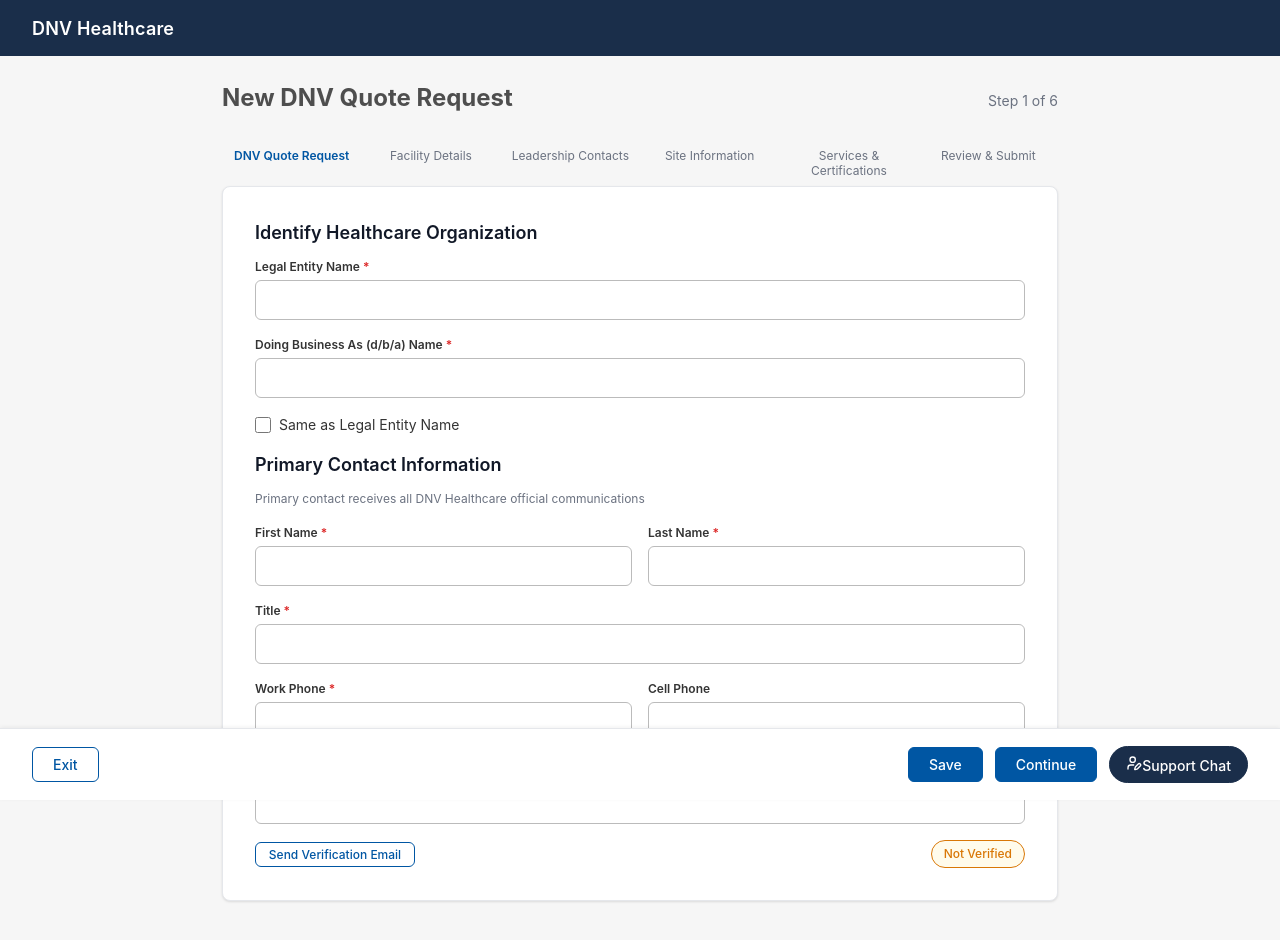
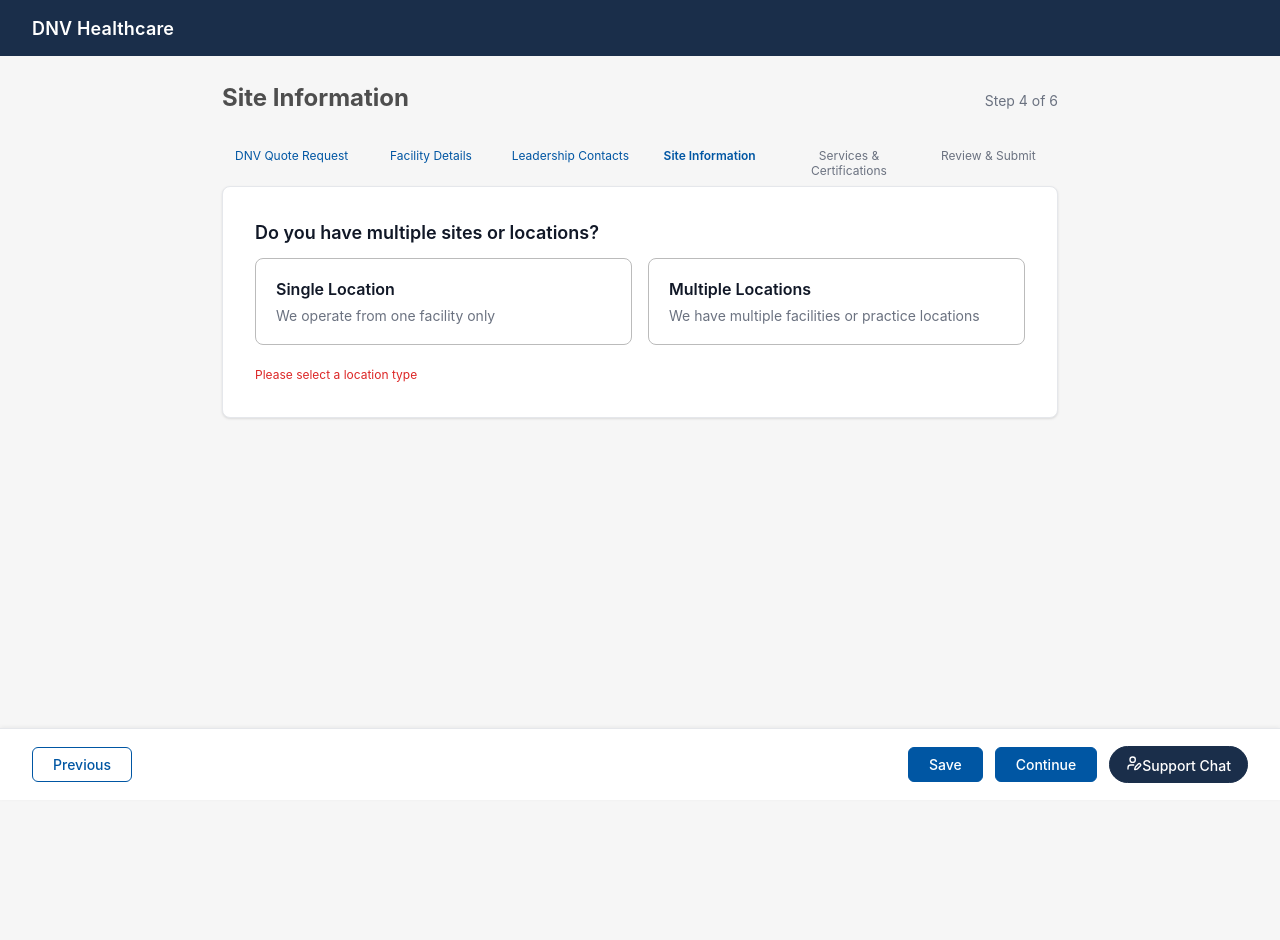
Before and after one commit to AntonioCorralG/med-launch, a React (Vite) app: page / in a window 1280 px wide. Shown: the top 940 px of the page. After the commit the page ends 800 px from the top, so only its background shows below. Built offline with nearby package versions, Linux system fonts and the light colour scheme.

Commit message:
feat: add site information

```diff
--- a/src/context/FormContext.jsx
+++ b/src/context/FormContext.jsx
@@ -1,7 +1,7 @@
 import { createContext, useReducer } from "react";
 import { ACTIONS } from '../constants';
 export const initialState = {
-  currentStep: 0,
+  currentStep: 3,
   dnvQuoteRequest: {
     legalEntityName: "",
     dbaName: "",
--- /dev/null
+++ b/src/steps/SiteInformation/SiteInformation.css
@@ -0,0 +1,221 @@
+/* ── Location selection cards ── */
+.location-cards {
+  display: grid;
+  grid-template-columns: 1fr 1fr;
+  gap: var(--space-4);
+  margin-bottom: var(--space-4);
+}
+
+@media (max-width: 600px) {
+  .location-cards {
+    grid-template-columns: 1fr;
+  }
+}
+
+.location-card {
+  display: flex;
+  flex-direction: column;
+  align-items: flex-start;
+  gap: var(--space-2);
+  padding: var(--space-5);
+  border: var(--border-width) var(--border-style) var(--color-border);
+  border-radius: var(--border-radius-lg);
+  background-color: var(--color-bg-card);
+  cursor: pointer;
+  text-align: left;
+  transition:
+    border-color var(--transition-fast),
+    background-color var(--transition-fast);
+  width: 100%;
+}
+
+.location-card:hover {
+  border-color: var(--color-primary);
+}
+
+/* Selected state — matches the light blue in the Figma */
+.location-card--selected {
+  border-color: var(--color-primary);
+  background-color: var(--color-primary-light);
+}
+
+.location-card__title {
+  font-size: var(--font-size-base);
+  font-weight: var(--font-weight-semibold);
+  color: var(--color-text-primary);
+}
+
+.location-card__subtitle {
+  font-size: var(--font-size-sm);
+  color: var(--color-text-secondary);
+}
+
+/* ── Upload section ── */
+.upload-section {
+  margin-top: var(--space-4);
+}
+
+/* Upload method card — pre-selected, styled with blue border */
+.upload-method-card {
+  display: flex;
+  flex-direction: column;
+  gap: var(--space-1);
+  padding: var(--space-4) var(--space-5);
+  border: 2px solid var(--color-primary);
+  border-radius: var(--border-radius-lg);
+  background-color: var(--color-primary-light);
+  margin-bottom: var(--space-4);
+}
+
+.upload-method-card__title {
+  font-size: var(--font-size-base);
+  font-weight: var(--font-weight-semibold);
+  color: var(--color-text-primary);
+}
+
+.upload-method-card__subtitle {
+  font-size: var(--font-size-sm);
+  color: var(--color-text-secondary);
+}
+
+/* ── Drop zone ── */
+.dropzone {
+  border: 2px dashed var(--color-border);
+  border-radius: var(--border-radius-lg);
+  padding: var(--space-10) var(--space-8);
+  display: flex;
+  flex-direction: column;
+  align-items: center;
+  gap: var(--space-3);
+  background-color: var(--color-bg-page);
+  transition: border-color var(--transition-fast),
+              background-color var(--transition-fast);
+  margin-bottom: var(--space-4);
+}
+
+/* Active state while dragging a file over */
+.dropzone--active {
+  border-color: var(--color-primary);
+  background-color: var(--color-primary-light);
+}
+
+.dropzone__icon {
+  color: var(--color-text-secondary);
+}
+
+.dropzone__title {
+  font-size: var(--font-size-base);
+  font-weight: var(--font-weight-semibold);
+  color: var(--color-text-primary);
+}
+
+.dropzone__subtitle {
+  font-size: var(--font-size-sm);
+  color: var(--color-text-secondary);
+  text-align: center;
+}
+
+/* Hide the real file input — we use the label as the click target */
+.dropzone__input {
+  display: none;
+}
+
+.dropzone__template-link {
+  background: none;
+  border: none;
+  color: var(--color-primary);
+  font-size: var(--font-size-sm);
+  cursor: pointer;
+  text-decoration: underline;
+  padding: 0;
+}
+
+.dropzone__template-link:hover {
+  color: var(--color-primary-hover);
+}
+
+/* ── Uploaded files list ── */
+.uploaded-files {
+  border: var(--border-width) var(--border-style) var(--color-border-light);
+  border-radius: var(--border-radius-lg);
+  overflow: hidden;
+}
+
+.uploaded-files__heading {
+  font-size: var(--font-size-sm);
+  font-weight: var(--font-weight-semibold);
+  color: var(--color-text-primary);
+  padding: var(--space-3) var(--space-4);
+  border-bottom: var(--border-width) var(--border-style) var(--color-border-light);
+}
+
+.uploaded-file {
+  display: flex;
+  align-items: center;
+  justify-content: space-between;
+  padding: var(--space-3) var(--space-4);
+  border-bottom: var(--border-width) var(--border-style) var(--color-border-light);
+  background-color: var(--color-bg-card);
+}
+
+.uploaded-file:last-child {
+  border-bottom: none;
+}
+
+.uploaded-file__info {
+  display: flex;
+  align-items: center;
+  gap: var(--space-2);
+  overflow: hidden;
+}
+
+.uploaded-file__icon {
+  color: var(--color-text-secondary);
+  flex-shrink: 0;
+}
+
+.uploaded-file__name {
+  font-size: var(--font-size-sm);
+  color: var(--color-text-primary);
+  white-space: nowrap;
+  overflow: hidden;
+  text-overflow: ellipsis;
+}
+
+.uploaded-file__preview {
+  font-size: var(--font-size-sm);
+  color: var(--color-primary);
+  cursor: pointer;
+  white-space: nowrap;
+}
+
+.uploaded-file__right {
+  display: flex;
+  align-items: center;
+  gap: var(--space-3);
+  flex-shrink: 0;
+  margin-left: var(--space-4);
+}
+
+.uploaded-file__size {
+  font-size: var(--font-size-sm);
+  color: var(--color-text-secondary);
+  white-space: nowrap;
+}
+
+.uploaded-file__remove {
+  background: none;
+  border: none;
+  color: var(--color-text-secondary);
+  cursor: pointer;
+  font-size: var(--font-size-sm);
+  padding: var(--space-1);
+  border-radius: var(--border-radius-sm);
+  display: flex;
+  align-items: center;
+  transition: color var(--transition-fast);
+}
+
+.uploaded-file__remove:hover {
+  color: var(--color-error);
+}
--- a/src/steps/SiteInformation/SiteInformation.jsx
+++ b/src/steps/SiteInformation/SiteInformation.jsx
@@ -1,5 +1,94 @@
+import { useState } from "react";
+import { useFormContext } from "../../hooks/useFormContext";
+import { LOCATION_TYPES } from "../../constants";
+import FormCard from "../../components/FormCard/FormCard";
+import { CloudUpload } from 'lucide-react';
+import "./SiteInformation.css";
+
 function SiteInformation({ formId }) {
-  return <div>Step 4 — Site Information (coming soon)</div>;
+  const { state, updateStepData, nextStep } = useFormContext();
+
+  const [locationType, setLocationType] = useState(
+    state.siteInformation.locationType,
+  );
+
+  const handleSubmit = (e) => {
+    e.preventDefault();
+    if (!locationType) return;
+    updateStepData("siteInformation", { locationType });
+    nextStep();
+  };
+
+  return (
+    <form id={formId} onSubmit={handleSubmit} noValidate>
+      <FormCard>
+        <h2 className="form-card__section-title">
+          Do you have multiple sites or locations?
+        </h2>
+
+        <div className="location-cards">
+          <button
+            type="button"
+            className={`location-card ${locationType === LOCATION_TYPES.SINGLE ? "location-card--selected" : ""}`}
+            onClick={() => setLocationType(LOCATION_TYPES.SINGLE)}
+          >
+            <span className="location-card__title">Single Location</span>
+            <span className="location-card__subtitle">
+              We operate from one facility only
+            </span>
+          </button>
+
+          <button
+            type="button"
+            className={`location-card ${locationType === LOCATION_TYPES.MULTIPLE ? "location-card--selected" : ""}`}
+            onClick={() => setLocationType(LOCATION_TYPES.MULTIPLE)}
+          >
+            <span className="location-card__title">Multiple Locations</span>
+            <span className="location-card__subtitle">
+              We have multiple facilities or practice locations
+            </span>
+          </button>
+        </div>
+
+        {!locationType && (
+          <span className="form-field__error" role="alert">
+            Please select a location type
+          </span>
+        )}
+
+        {locationType === LOCATION_TYPES.MULTIPLE && (
+          <div className="upload-section">
+            <h2 className="form-card__section-title">
+              How would you like to add your site information?
+            </h2>
+
+            <div className="upload-method-card">
+              <span className="upload-method-card__title">
+                Upload CSV / Excel
+              </span>
+              <span className="upload-method-card__subtitle">
+                Upload a spreadsheet with all site information
+              </span>
+            </div>
+
+            <div className="dropzone">
+              <CloudUpload />
+              <p className="dropzone__title">Upload Site Information</p>
+              <p className="dropzone__subtitle">
+                Drag and drop your CSV or Excel file here, or click to select
+              </p>
+              <button type="button" className="btn btn--primary btn--sm">
+                Select file
+              </button>
+              <button type="button" className="dropzone__template-link">
+                Download CSV Template
+              </button>
+            </div>
+          </div>
+        )}
+      </FormCard>
+    </form>
+  );
 }
 
 export default SiteInformation;
```
